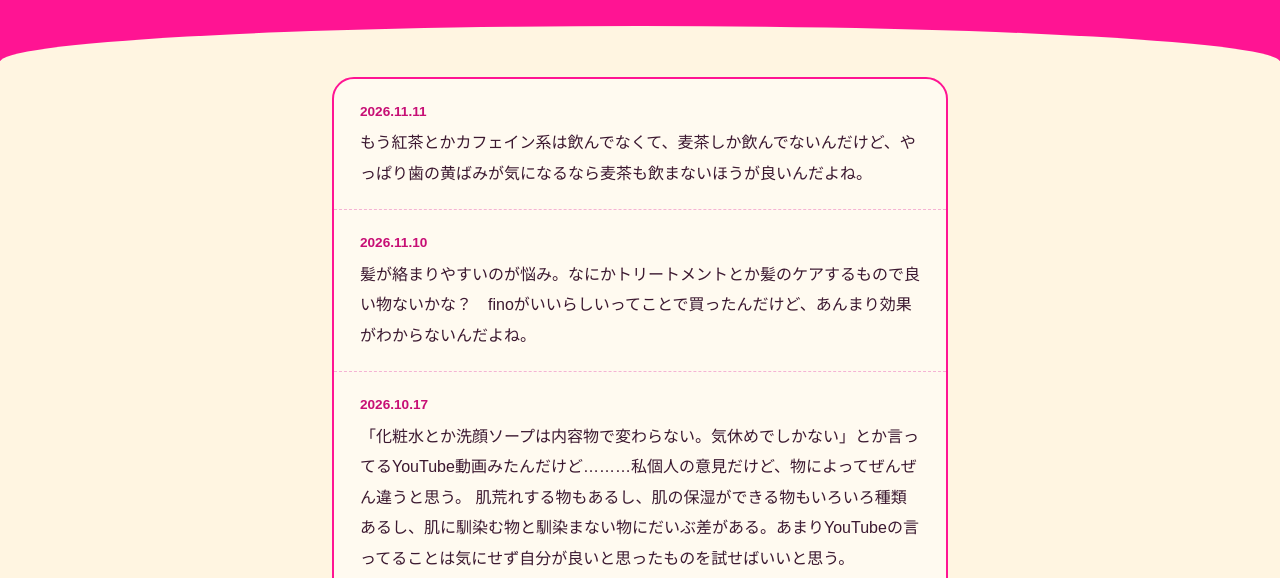
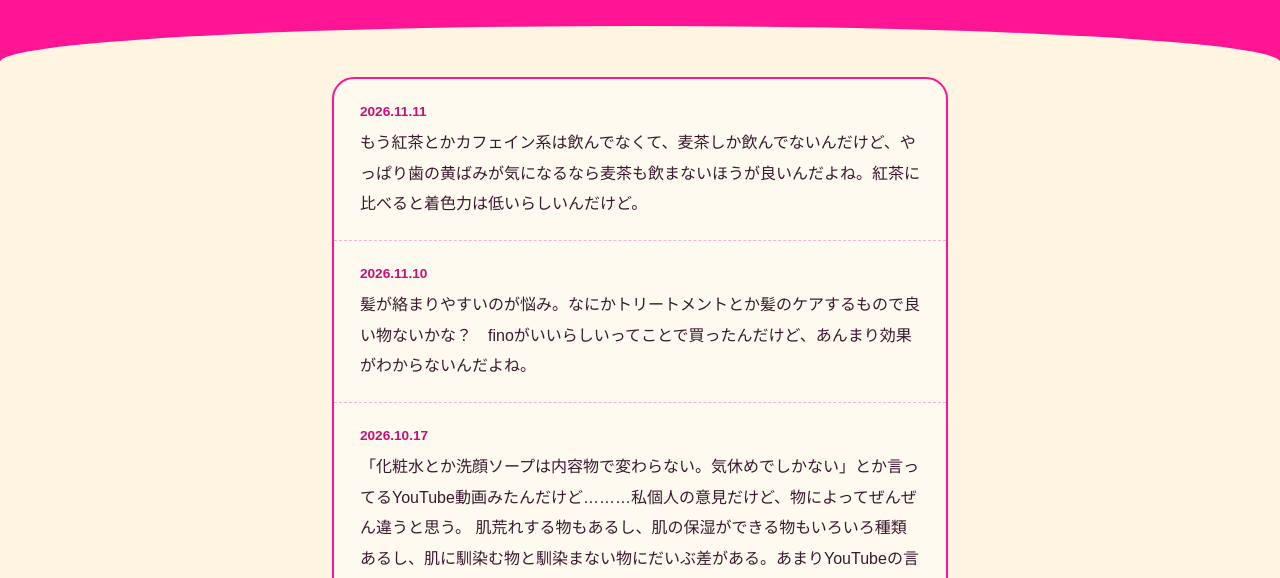
Before and after one commit to Azaleacreativeroom888/fan-cosmetology, a plain HTML site: page blog.html in a window 1280 px wide. Shown: the part 222-800 px from the top of the page. Drawn offline with Linux system fonts and the light colour scheme; a web font is replaced by a local one.

Commit message:
Update blog.html

```diff
--- a/blog.html
+++ b/blog.html
@@ -67,7 +67,7 @@ footer{background:var(--pink);color:var(--cream);text-align:center;padding:28px
 
 <main>
   <div class="feed">
-    <article class="post"><time datetime="2026-11-11">2026.11.11</time><p>もう紅茶とかカフェイン系は飲んでなくて、麦茶しか飲んでないんだけど、やっぱり歯の黄ばみが気になるなら麦茶も飲まないほうが良いんだよね。</p></article>
+    <article class="post"><time datetime="2026-11-11">2026.11.11</time><p>もう紅茶とかカフェイン系は飲んでなくて、麦茶しか飲んでないんだけど、やっぱり歯の黄ばみが気になるなら麦茶も飲まないほうが良いんだよね。紅茶に比べると着色力は低いらしいんだけど。</p></article>
     <article class="post"><time datetime="2026-11-10">2026.11.10</time><p>髪が絡まりやすいのが悩み。なにかトリートメントとか髪のケアするもので良い物ないかな？　finoがいいらしいってことで買ったんだけど、あんまり効果がわからないんだよね。</p></article>
     <article class="post"><time datetime="2026-10-17">2026.10.17</time><p>「化粧水とか洗顔ソープは内容物で変わらない。気休めでしかない」とか言ってるYouTube動画みたんだけど………私個人の意見だけど、物によってぜんぜん違うと思う。
     肌荒れする物もあるし、肌の保湿ができる物もいろいろ種類あるし、肌に馴染む物と馴染まない物にだいぶ差がある。あまりYouTubeの言ってることは気にせず自分が良いと思ったものを試せばいいと思う。</p></article>
```
